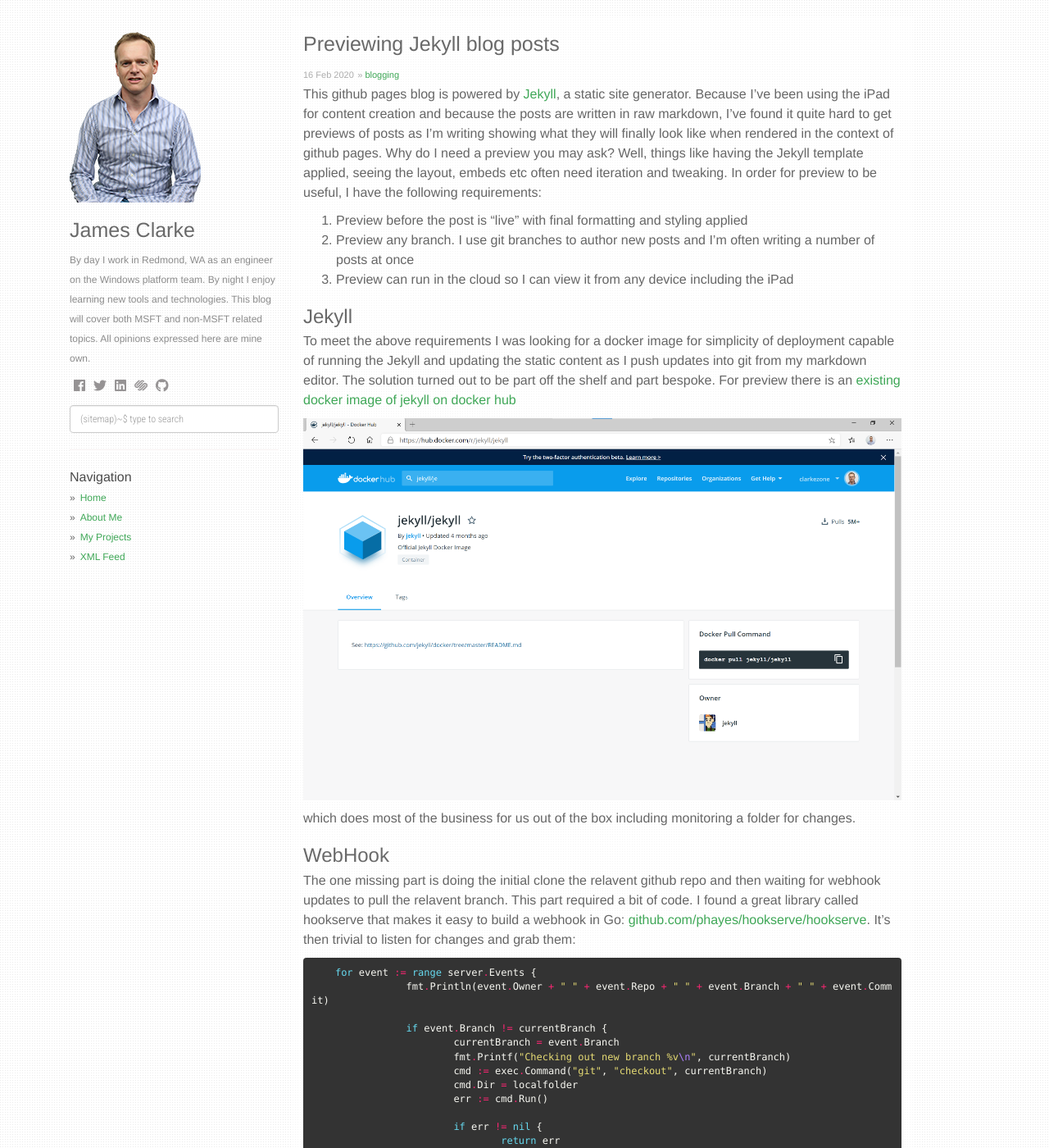
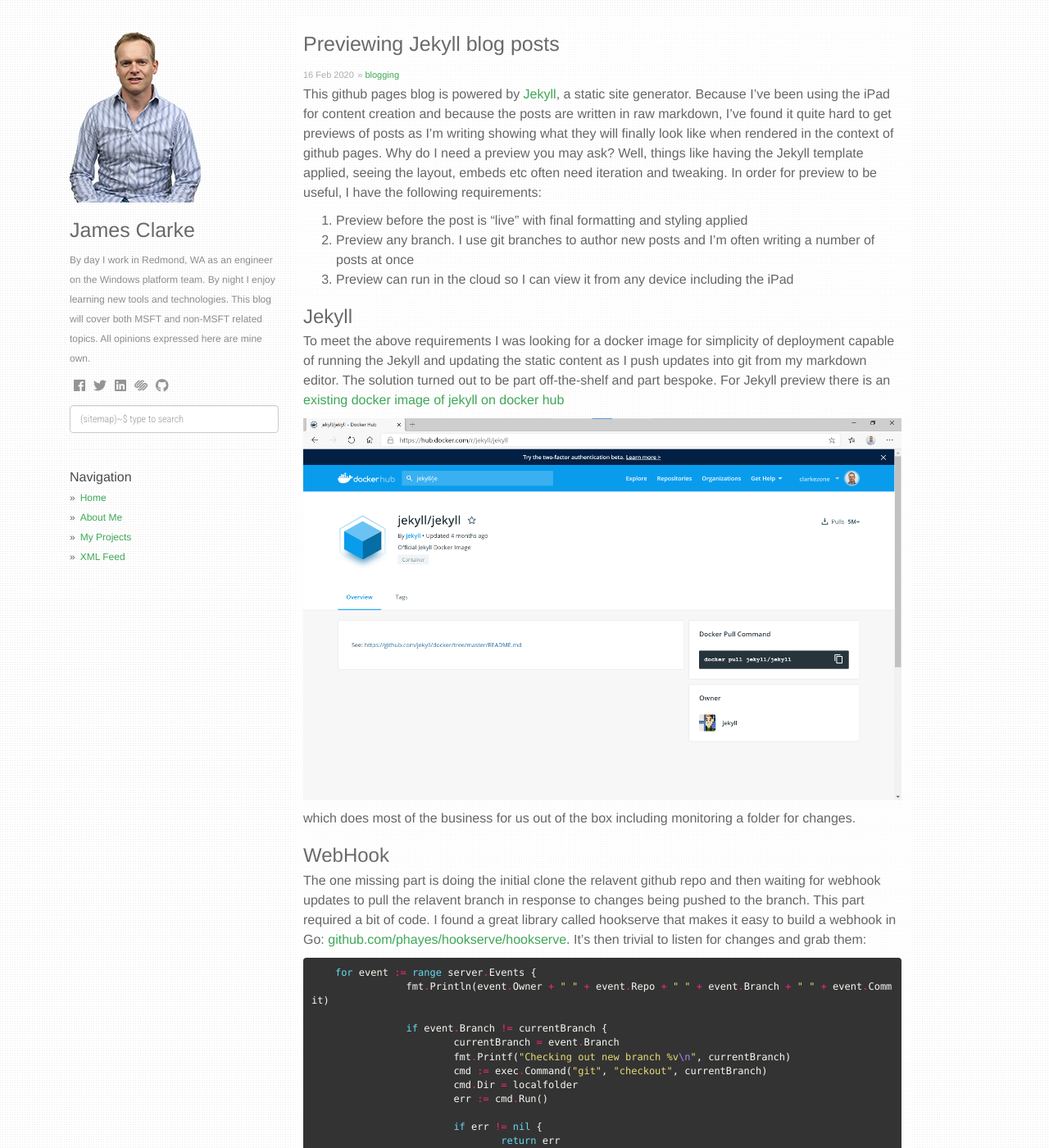
Before and after one commit to clarkezone/clarkezone.github.io, a Jekyll site: the page built from _posts/2020-02-15-previewing-jekyll-posts.md, in a window 1280 px wide and 1400 px high. Shown: the whole window at 82% size. Built offline with Jekyll 4.4.1, drawn with Linux system fonts in a browser that asks for light colours; nearby versions of some CDN libraries; comment, search, counter and statistics services are not loaded; some of the changed text lies outside the part shown.

Commit message:
Tweak text

````diff
--- a/_posts/2020-02-15-previewing-jekyll-posts.md
+++ b/_posts/2020-02-15-previewing-jekyll-posts.md
@@ -14,7 +14,7 @@
 
 ### Jekyll
 
-To meet the above requirements I was looking for a docker image for simplicity of deployment capable of running the Jekyll and updating the static content as I push updates into git from my markdown editor.  The solution turned out to be part off the shelf and part bespoke.  For preview there is an [existing docker image of jekyll on docker hub](https://hub.docker.com/r/jekyll/jekyll)
+To meet the above requirements I was looking for a docker image for simplicity of deployment capable of running the Jekyll and updating the static content as I push updates into git from my markdown editor.  The solution turned out to be part off-the-shelf and part bespoke.  For Jekyll preview there is an [existing docker image of jekyll on docker hub](https://hub.docker.com/r/jekyll/jekyll)
 
 ![jekyll image](/static/img/2020-02-15-jekyllpreview/jekylljekyll.png)
 
@@ -22,7 +22,7 @@
 
 ### WebHook
 
-The one missing part is doing the initial clone the relavent github repo and then waiting for webhook updates to pull the relavent branch.  This part required a bit of code.  I found a great library called hookserve that makes it easy to build a webhook in Go: [github.com/phayes/hookserve/hookserve](github.com/phayes/hookserve/hookserve).  It's then trivial to listen for changes and grab them:
+The one missing part is doing the initial clone the relavent github repo and then waiting for webhook updates to pull the relavent branch in response to changes being pushed to the branch.  This part required a bit of code.  I found a great library called hookserve that makes it easy to build a webhook in Go: [github.com/phayes/hookserve/hookserve](github.com/phayes/hookserve/hookserve).  It's then trivial to listen for changes and grab them:
 
 ```go
     for event := range server.Events {
````
Also changed, not shown: other parts of _posts/2020-02-15-previewing-jekyll-posts.md (+1 -1 lines).
